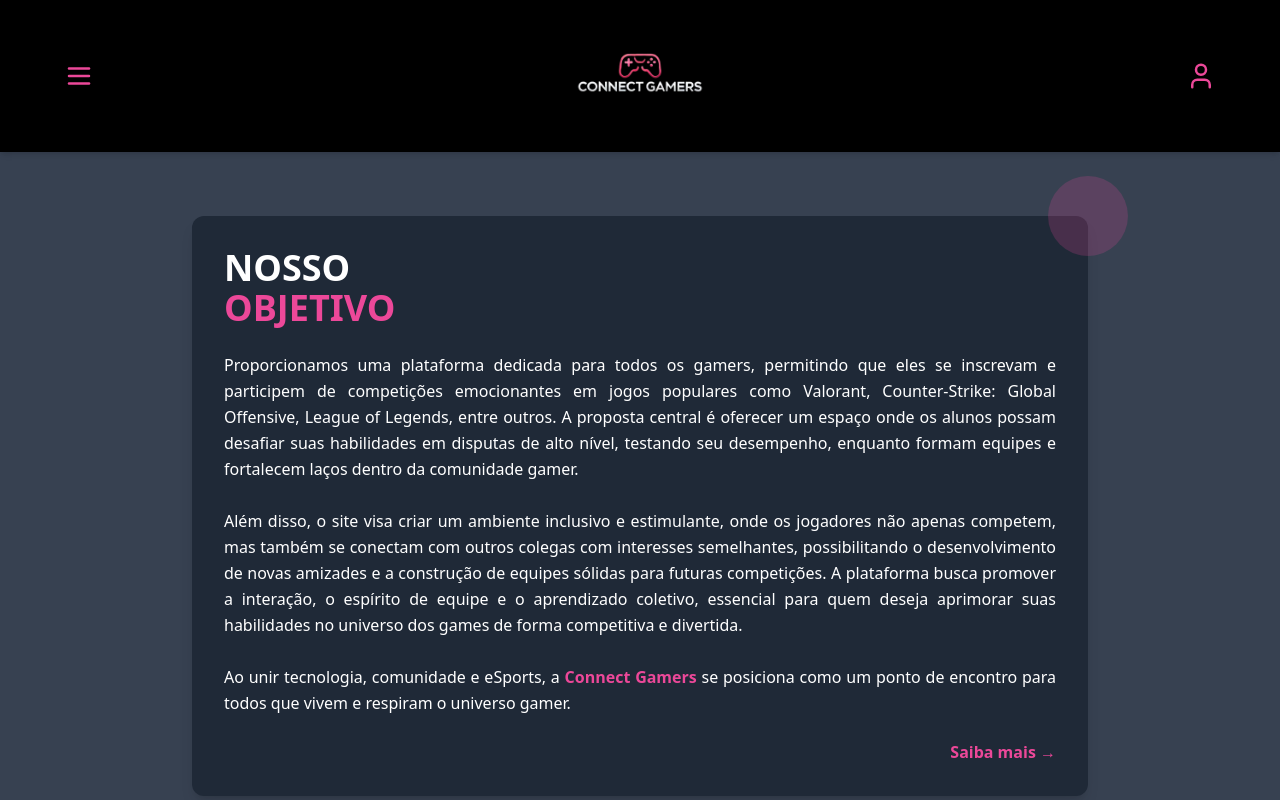
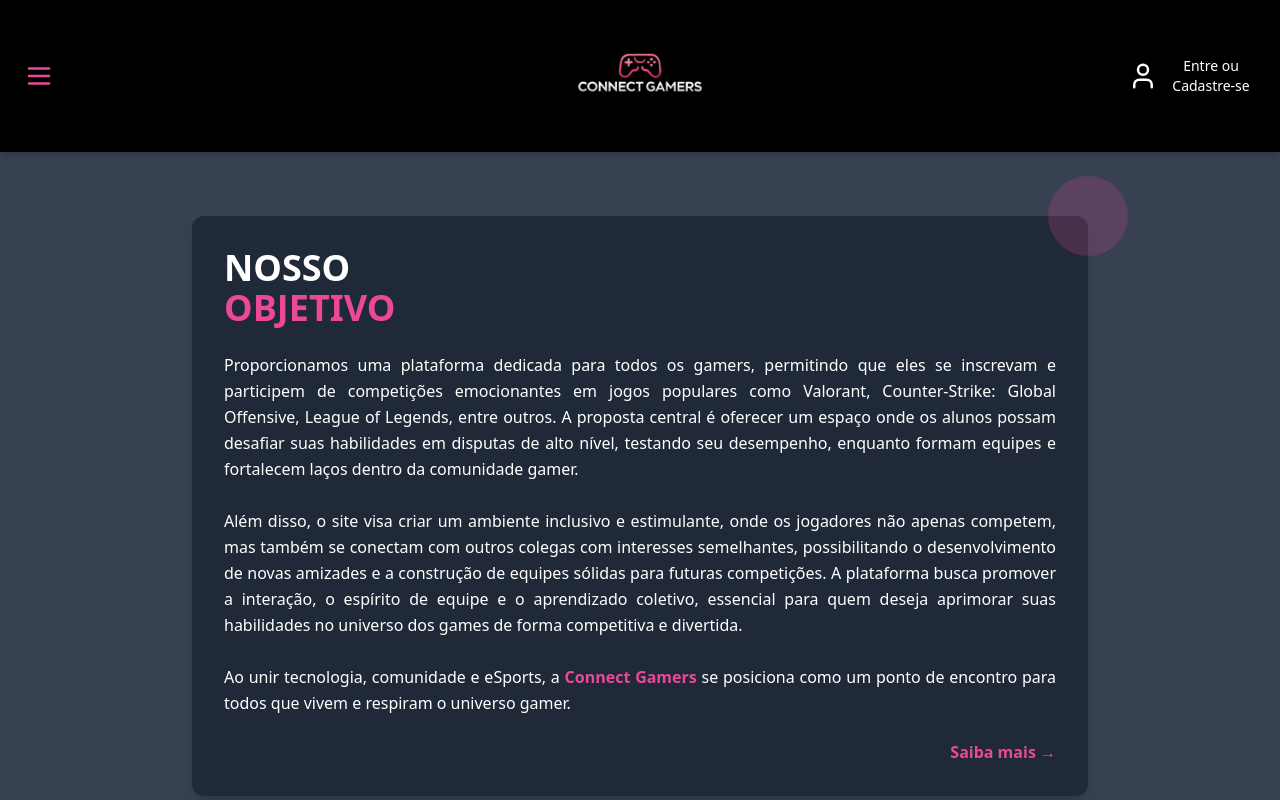
Before and after one commit to mariialbano/Connect_Gamers_React, a React (Create React App) app: page /home in a window 1280 px wide. Shown: the top 800 px of the page. Built offline with nearby package versions, Linux system fonts and the light colour scheme.

Commit message:
Acessibilidade e Alterações no link de conta/login

```diff
--- a/src/components/Navbar.jsx
+++ b/src/components/Navbar.jsx
@@ -1,16 +1,17 @@
 import { useState } from 'react';
 import { useNavigate, Link } from 'react-router-dom';
+import { Menu, User, LogOut, ChevronDown } from 'lucide-react';
+import { useTheme } from '../theme/ThemeContext';
 import Sidebar from './Sidebar';
-import { Menu, User } from 'lucide-react';
-import { useTheme } from '../theme/ThemeContext';
 
 export default function Navbar() {
   const [menuOpen, setMenuOpen] = useState(false);
+  const [profileDropdown, setProfileDropdown] = useState(false);
   const navigate = useNavigate();
   const { theme } = useTheme();
+  const usuarioLogado = localStorage.getItem("usuarioLogado");
 
   const handlePerfilClick = () => {
-    const usuarioLogado = localStorage.getItem("usuarioLogado");
     if (usuarioLogado) {
       navigate("/perfil");
     } else {
@@ -18,22 +19,24 @@
     }
   };
 
+  const handleLogout = () => {
+    localStorage.removeItem("usuarioLogado");
+    navigate("/login");
+  };
+
   return (
     <>
       {/* Navbar superior */}
-      <header className={
-        theme === "dark"
-          ? "bg-black text-white flex items-center justify-between px-6 py-3 shadow-md"
-          : "bg-[#d1d2d6] text-black flex items-center justify-between px-6 py-3 shadow-md"
-      }>
-        {/* Ícone Hamburguer */}
-        <button onClick={() => setMenuOpen(true)} className="text-pink-500 hover:text-pink-400 ml-10">
+      <header className="bg-[#d1d2d6] dark:bg-black text-black dark:text-white flex items-center justify-between px-6 py-3 shadow-md">
+        {/* Lado esquerdo: menu */}
+        <div className="w-32 flex justify-start">
+          <button onClick={() => setMenuOpen(true)} className="text-pink-500 hover:text-pink-400">
             <Menu size={30} />
           </button>
+        </div>
 
         {/* Logo centralizada */}
-        <Link to="/">
-          <div className="flex justify-center flex-grow">
+        <Link to="/" className="mx-auto">
           <img
             src={theme === "dark"
               ? "/assets/logo-connect-gamers-escuro.png"
@@ -41,15 +44,73 @@
             alt="Logo Connect Gamers"
             className="h-32 max-w-none"
           />
-          </div>
         </Link>
 
-        {/* Ícone Perfil */}
-        <button onClick={handlePerfilClick} className="text-pink-500 hover:text-pink-400 mr-10">
+        {/* Lado direito: perfil/login */}
+        <div className="w-32 flex justify-end relative items-center"
+          onMouseEnter={() => usuarioLogado && setProfileDropdown(true)}
+          onMouseLeave={() => usuarioLogado && setProfileDropdown(false)}
+        >
+          {/* Ícone de perfil */}
+          <button
+            onClick={handlePerfilClick}
+            className="flex items-center text-pink-500 hover:text-pink-600 dark:text-white dark:hover:text-pink-400"
+            style={{ border: "none", background: "none" }}
+          >
             <User size={30} />
           </button>
+          {/* Botão de Entre ou Cadastre-se */}
+          {!usuarioLogado && (
+            <button
+              className="ml-2 text-sm cursor-pointer relative group transition-colors text-pink-500 hover:text-pink-600 dark:text-white dark:hover:text-pink-500"
+              onClick={() => navigate("/login")}
+            >
+              Entre ou Cadastre-se
+              <span className="absolute left-0 -bottom-1 w-0 h-0.5 bg-pink-500 transition-all duration-300 group-hover:w-full"></span>
+            </button>
+          )}
+          {/* Seta e dropdown */}
+          {usuarioLogado && (
+            <>
+              <button
+                onClick={() => setProfileDropdown((open) => !open)}
+                className="ml-1 flex items-center transition-colors text-pink-500 hover:text-pink-600 dark:text-white dark:hover:text-pink-400"
+                style={{ border: "none", background: "none" }}
+                aria-label="Abrir menu de conta"
+              >
+                <ChevronDown size={22} />
+              </button>
+              <div className="absolute right-0 top-full w-40 h-2 pointer-events-auto" />
+              {profileDropdown && (
+                <div
+                  className="absolute right-0 top-full mt-2 w-40 bg-white dark:bg-gray-800 rounded-lg shadow-lg z-50"
+                  onMouseEnter={() => setProfileDropdown(true)}
+                  onMouseLeave={() => setProfileDropdown(false)}
+                >
+                  <button
+                    onClick={() => {
+                      navigate("/perfil");
+                      setProfileDropdown(false);
+                    }}
+                    className="flex items-center gap-2 w-full text-left px-4 py-2 hover:rounded-lg hover:bg-pink-100 dark:hover:bg-pink-500/30 text-gray-900 dark:text-white"
+                  >
+                    <User size={18} /> Conta
+                  </button>
+                  <button
+                    onClick={() => {
+                      handleLogout();
+                      setProfileDropdown(false);
+                    }}
+                    className="flex items-center gap-2 w-full text-left px-4 py-2 hover:rounded-lg hover:bg-pink-100 dark:hover:bg-pink-500/30 text-gray-900 dark:text-white"
+                  >
+                    <LogOut size={18} /> Sair
+                  </button>
+                </div>
+              )}
+            </>
+          )}
+        </div>
       </header>
-
       {/* Sidebar lateral */}
       <Sidebar isOpen={menuOpen} onClose={() => setMenuOpen(false)} />
     </>
```
Lines whose indentation alone changed are shown as unchanged.
